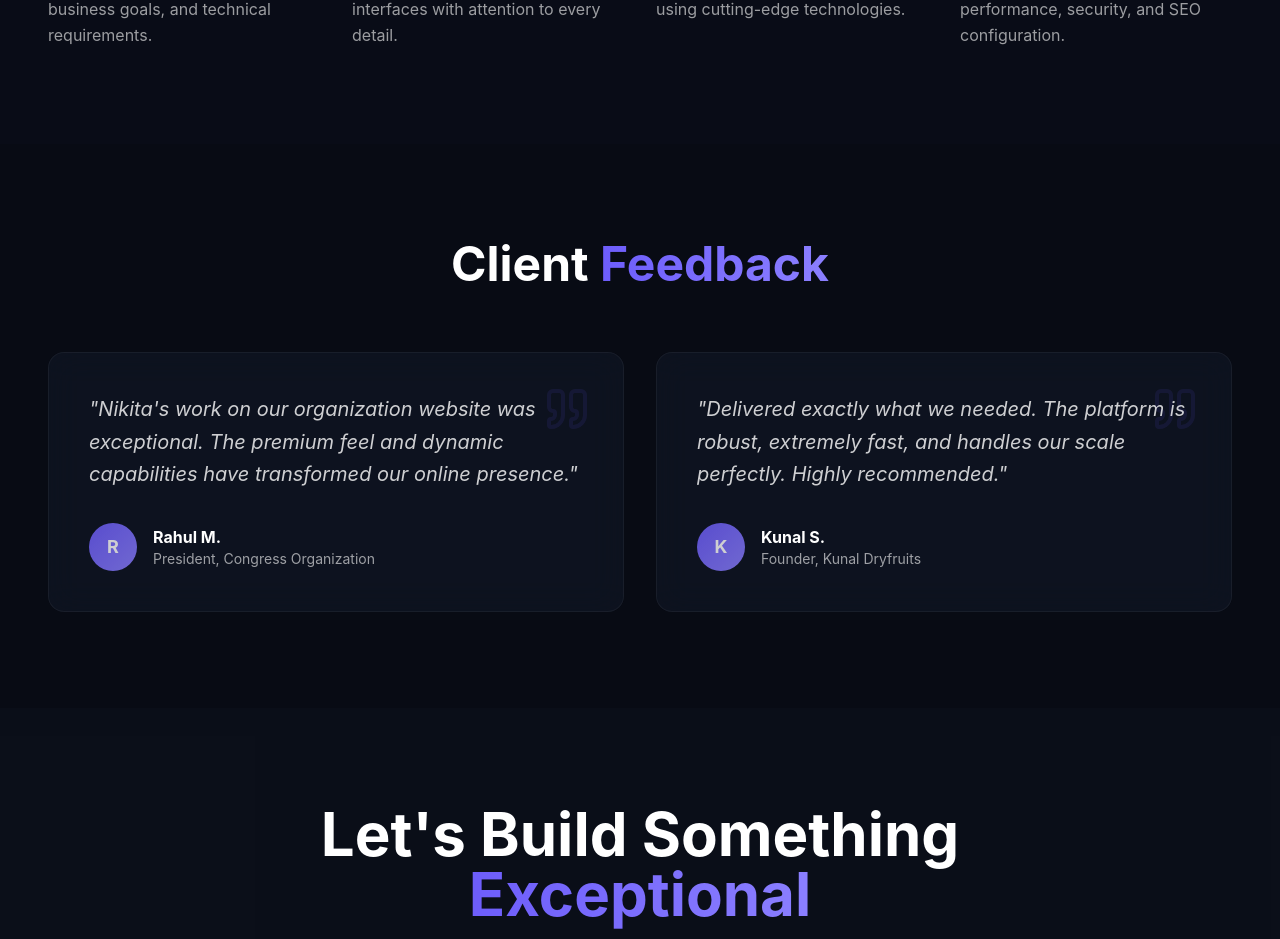
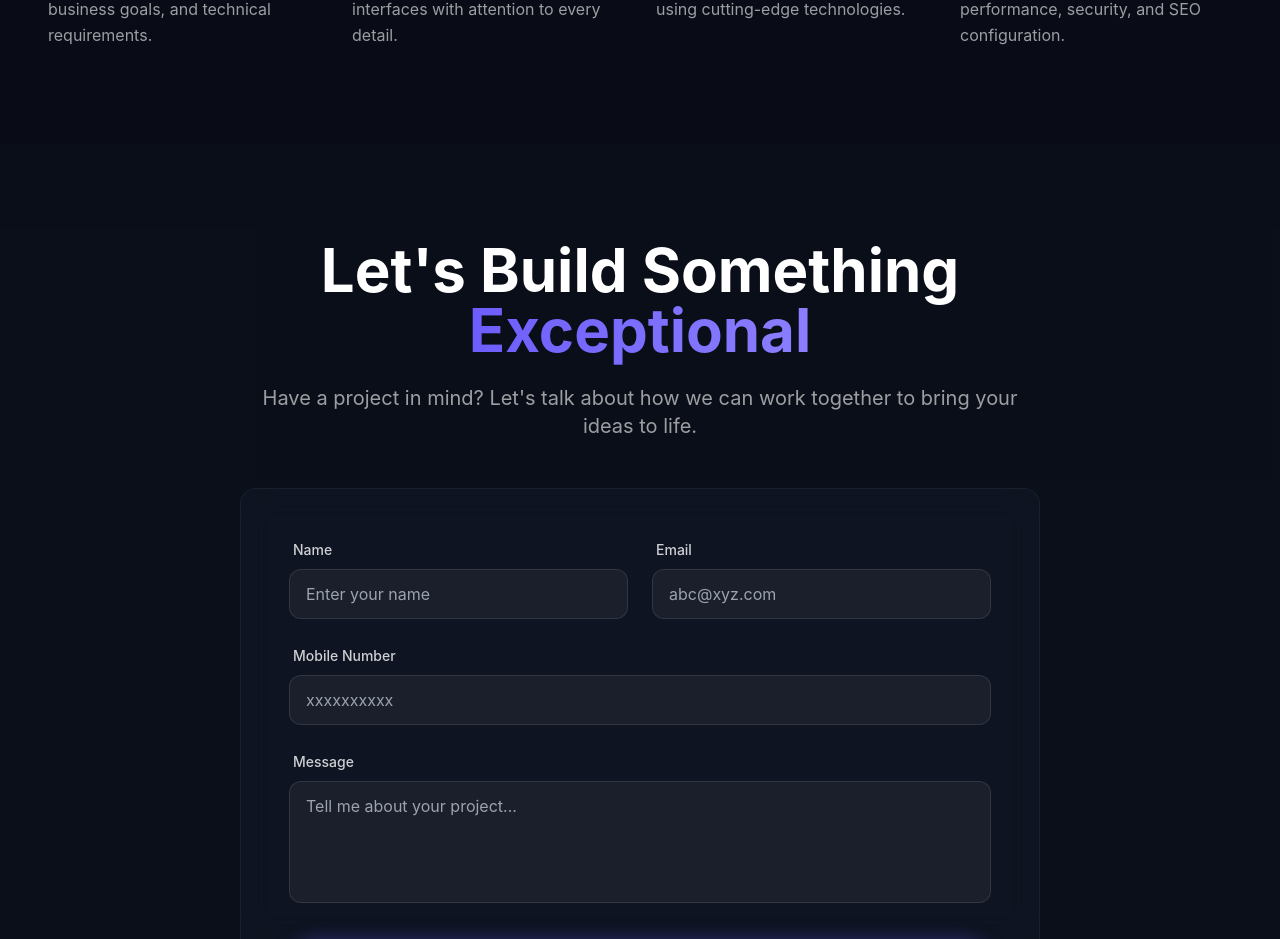
Before and after one commit to Nikita-varkhade/nikita-portfolio, a React (Vite) app in the folder frontend/: page / in a window 1280 px wide. Shown: the part 4853-5792 px from the top of the page. Built offline with nearby package versions, Linux system fonts and the light colour scheme.

Commit message:
testimonials removed

```diff
--- a/frontend/src/App.jsx
+++ b/frontend/src/App.jsx
@@ -10,7 +10,6 @@ import About from './sections/About';
 import Skills from './sections/Skills';
 import Projects from './sections/Projects';
 import Process from './sections/Process';
-import Testimonials from './sections/Testimonials';
 import Contact from './sections/Contact';
 import Footer from './sections/Footer';
 import Journey from './pages/Journey';
@@ -36,7 +35,6 @@ function AppContent() {
             <Skills />
             <Projects />
             <Process />
-            <Testimonials />
             <Contact />
           </main>
         } />
```
